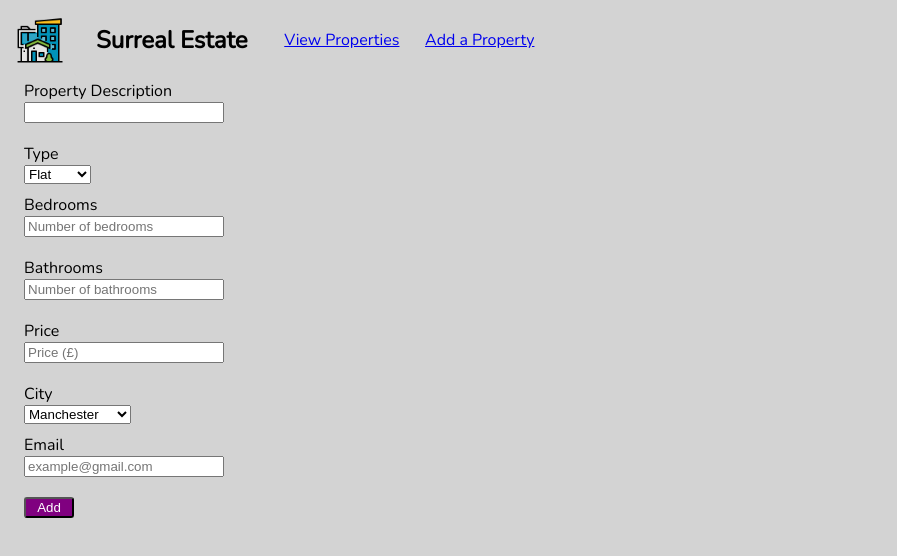
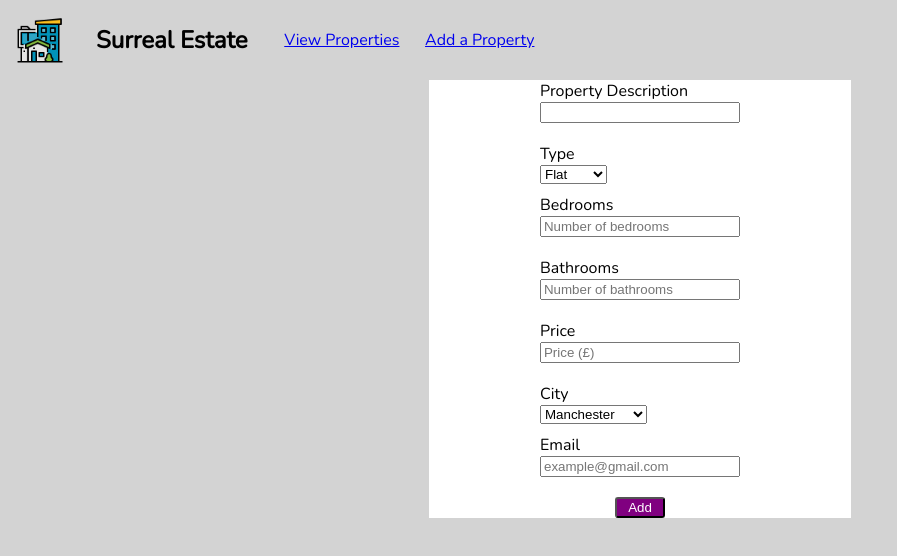
Before and after one commit to david-tech-ding/surreal-estate, a React (Create React App) app: page /add-property in a window 1280 px wide. Shown: the top 556 px of the page, without its empty margins (0-897 px from the left). Built offline with nearby package versions, Linux system fonts and the light colour scheme.

Commit message:
Error resolved and alert styled

```diff
--- a/src/components/AddProperty.js
+++ b/src/components/AddProperty.js
@@ -2,6 +2,7 @@ import React, { useState } from "react";
 import "../styles/add-property.css";
 import Alert from "./Alert";
 import postProperty from "../requests/postProperty";
+import "../styles/alert.css";
 
 const AddProperty = () => {
   const initialState = {
--- a/src/requests/postProperty.js
+++ b/src/requests/postProperty.js
@@ -1,7 +1,7 @@
 import axios from "axios";
 
 const postProperty = (fields, setAlert) => {
-  return axios
+  axios
     .post("http://localhost:3000/api/v1/PropertyListing", fields)
     .then(() => {
       setAlert({
--- a/src/styles/add-property.css
+++ b/src/styles/add-property.css
@@ -1,11 +1,19 @@
 * {
     box-sizing: border-box;
+}
+
+.add-property{
+  display: flex;
+  justify-content: center;
 }
 
 .add-property-container {
   display: flex;
   flex-direction: column;
-  margin-left: 1.5em;
+  justify-content: center;
+  align-items: center;
+  background-color: white;
+  width: 33%;
 }
 
 .add-property-container label, .add-property-container input {
@@ -13,7 +21,7 @@
     flex-direction: column;
     margin-bottom: 10px;
     width: 200px;
-}
+  }
 
 #type {
   width: 5em;
--- a/src/styles/alert.css
+++ b/src/styles/alert.css
@@ -1,7 +1,16 @@
-/* .alert-success {
-   background-color: green;
+.alert-success {
+   border: 1px solid #99e599;
+   background-color: #90ee90;
+   color: green;
+   width: 80%;
+   margin: 1em 1em;
 }
 
 .alert-error {
-    background-color: red;
-} */
+    border: 1px solid #ffcccb;
+    background-color: #f6d5d4;
+    color: red;
+    width: 80%;
+    margin: 1em 1em;
+    padding: 0.2em;
+}
```
